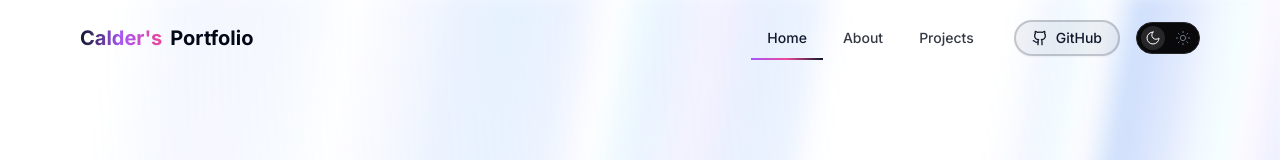
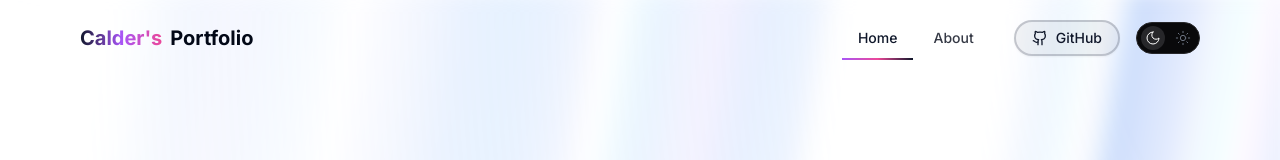
Before and after one commit to Da-Coder-Jr/Calder-Dev, a React (Vite) app: page / in a window 1280 px wide. Shown: the top 160 px of the page. Built offline with nearby package versions, Linux system fonts and the light colour scheme.

Commit message:
Update Navbar.tsx (Remove unneeded tab!)

```diff
--- a/src/components/Navbar.tsx
+++ b/src/components/Navbar.tsx
@@ -15,7 +15,7 @@ interface NavItem {
 const navItems: NavItem[] = [
   { name: "Home", url: "#home" },
   { name: "About", url: "#about" },
-  { name: "Projects", url: "#projects" },
+
 ];
 
 const MotionLink = motion.a;
```
